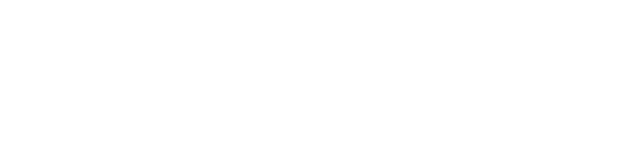
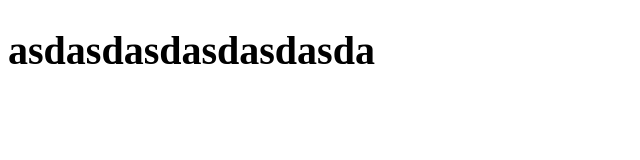
Before and after one commit to Vladislavyatsiy/site, a plain HTML site: page index.html in a window 1280 px wide. Shown: the whole page, without its empty margins (0-640 px from the left). Drawn offline with Linux system fonts and the light colour scheme.

Commit message:
second commit

```diff
--- a/index.html
+++ b/index.html
@@ -6,6 +6,7 @@
 </head>
 <link rel="stylesheet" href="css/style.css">
 <body>
+	<h1>asdasdasdasdasdasda</h1>
 
 </body>
 </html>
```
